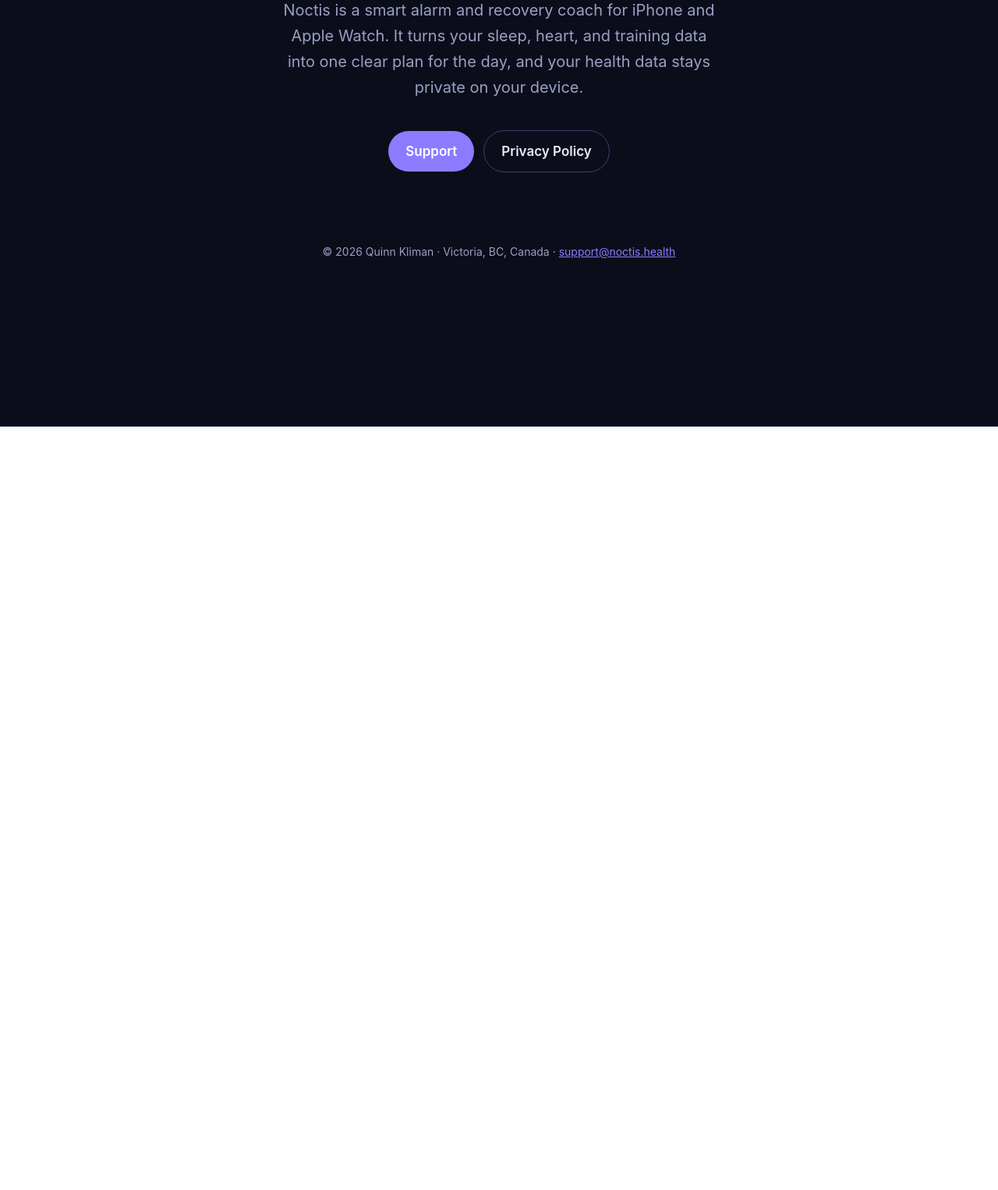
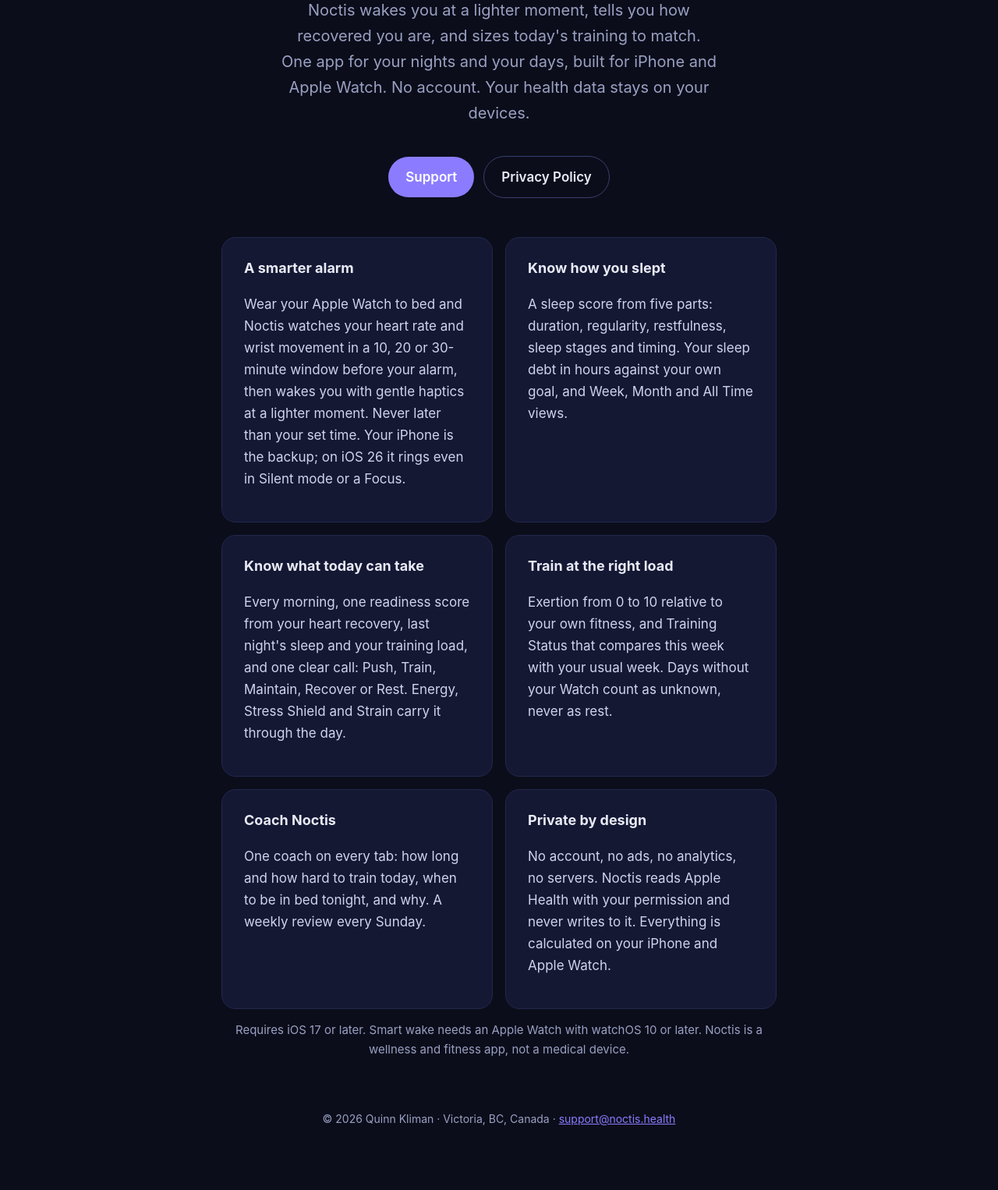
Before and after one commit to Q-T-K/noctis-site, a plain HTML site: page index.html in a window 1280 px wide. Shown: the part 253-1779 px from the top of the page at 78% size. Before the commit the page ends 800 px from the top, so only its background shows below. Drawn offline with Linux system fonts and the light colour scheme.

Commit message:
Site for Noctis 1.1 (build 8): tagline hero + features, Health list = 1.1 read set, Settings paths (Profile › Help & about / Data & privacy), sample data, re-import, clear profile, alarm FAQ for AlarmKit + smart-wake window; policy effective Nov 2, 2026

```diff
--- a/index.html
+++ b/index.html
@@ -1,6 +1,17 @@
-<!doctype html><html lang="en"><head><meta charset="utf-8"><meta name="viewport" content="width=device-width,initial-scale=1"><title>Noctis Health</title><meta name="description" content="Noctis: smart alarm, sleep and recovery for iPhone and Apple Watch."><link rel="stylesheet" href="style.css"></head><body><main>
+<!doctype html><html lang="en"><head><meta charset="utf-8"><meta name="viewport" content="width=device-width,initial-scale=1"><title>Noctis: Sleep. Train. Recover.</title><meta name="description" content="Noctis is a smart alarm and recovery coach for iPhone and Apple Watch: wake at a lighter moment, get one clear call for the day, and train at the right load. No account; your health data stays on your devices."><link rel="stylesheet" href="style.css"></head><body><main>
 <header><a class="brand" href="./">Noctis <span>🦉</span></a><nav><a href="privacy.html">Privacy</a><a href="support.html">Support</a></nav></header>
-<section class="hero"><h1>Wake up at the right moment.</h1><p>Noctis is a smart alarm and recovery coach for iPhone and Apple Watch. It turns your sleep, heart, and training data into one clear plan for the day, and your health data stays private on your device.</p>
+<section class="hero"><h1>Sleep. Train. Recover.</h1><p>Noctis wakes you at a lighter moment, tells you how recovered you are, and sizes today's training to match. One app for your nights and your days, built for iPhone and Apple Watch. No account. Your health data stays on your devices.</p>
 <a class="btn" href="support.html">Support</a><a class="btn ghost" href="privacy.html">Privacy Policy</a></section>
+
+<section class="features">
+<div class="card"><h3>A smarter alarm</h3><p>Wear your Apple Watch to bed and Noctis watches your heart rate and wrist movement in a 10, 20 or 30-minute window before your alarm, then wakes you with gentle haptics at a lighter moment. Never later than your set time. Your iPhone is the backup; on iOS 26 it rings even in Silent mode or a Focus.</p></div>
+<div class="card"><h3>Know how you slept</h3><p>A sleep score from five parts: duration, regularity, restfulness, sleep stages and timing. Your sleep debt in hours against your own goal, and Week, Month and All Time views.</p></div>
+<div class="card"><h3>Know what today can take</h3><p>Every morning, one readiness score from your heart recovery, last night's sleep and your training load, and one clear call: Push, Train, Maintain, Recover or Rest. Energy, Stress Shield and Strain carry it through the day.</p></div>
+<div class="card"><h3>Train at the right load</h3><p>Exertion from 0 to 10 relative to your own fitness, and Training Status that compares this week with your usual week. Days without your Watch count as unknown, never as rest.</p></div>
+<div class="card"><h3>Coach Noctis</h3><p>One coach on every tab: how long and how hard to train today, when to be in bed tonight, and why. A weekly review every Sunday.</p></div>
+<div class="card"><h3>Private by design</h3><p>No account, no ads, no analytics, no servers. Noctis reads Apple Health with your permission and never writes to it. Everything is calculated on your iPhone and Apple Watch.</p></div>
+</section>
+
+<p class="muted center">Requires iOS 17 or later. Smart wake needs an Apple Watch with watchOS 10 or later. Noctis is a wellness and fitness app, not a medical device.</p>
 <footer>© 2026 Quinn Kliman · Victoria, BC, Canada · <a href="mailto:support@noctis.health">support@noctis.health</a></footer>
 </main></body></html>
--- a/style.css
+++ b/style.css
@@ -19,3 +19,7 @@ a{color:var(--accent)}
 .btn{display:inline-block;background:var(--accent);color:#fff;text-decoration:none;padding:12px 22px;border-radius:999px;font-weight:600;margin:6px}
 .btn.ghost{background:transparent;border:1px solid #3a3f6e;color:var(--text)}
 footer{margin-top:64px;color:var(--muted);font-size:14px;text-align:center}
+.features{display:grid;grid-template-columns:repeat(auto-fit,minmax(300px,1fr));gap:16px;margin-top:24px}
+.features .card{margin:0}
+.features h3{margin-top:0}
+.center{text-align:center}
```
Also changed, not shown: privacy.html (+5 -5 lines), support.html (+10 -6 lines).
